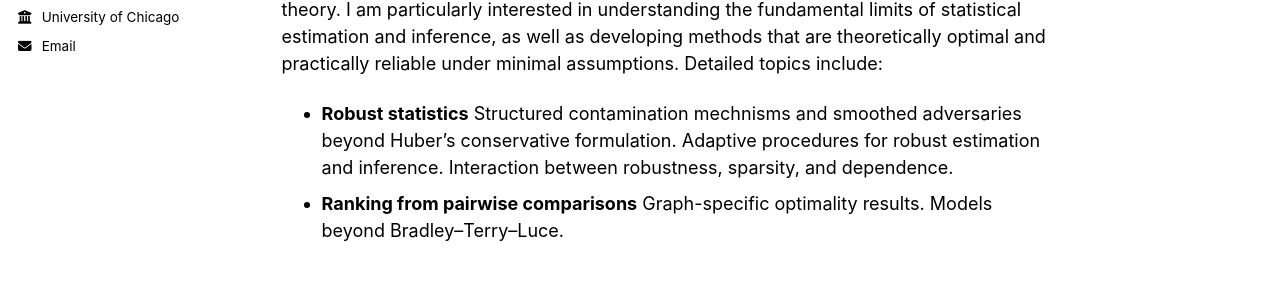
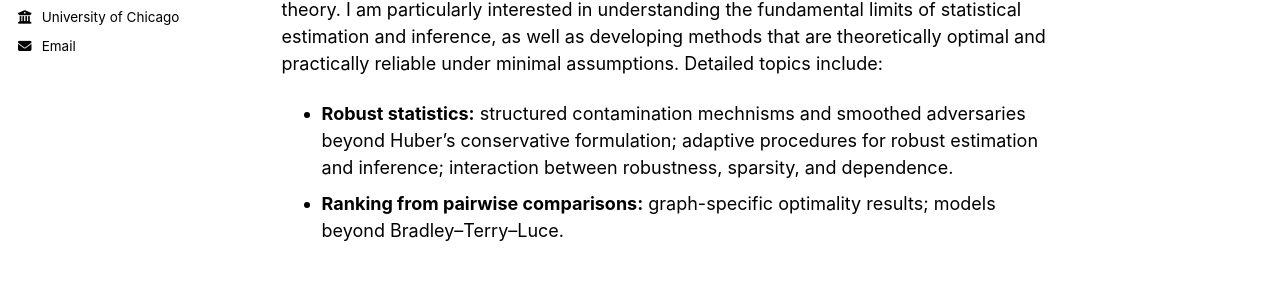
Before and after one commit to qiaosenwang/qiaosenwang.github.io, a Jekyll site: the page built from _pages/about.md, in a window 1280 px wide. Shown: the part 378-681 px from the top of the page. Built offline with Jekyll 4.4.1, drawn with Linux system fonts in a browser that asks for light colours; a script bundle is joined from its source files by our own code; library files that are not in the unit come from our copies.

```diff
--- a/_pages/about.md
+++ b/_pages/about.md
@@ -11,7 +11,5 @@ I am a Ph.D. student in Statistics at the University of Chicago, co-advised by P
 
 ## Research Interests
 My research lies broadly at the intersection of statistical machine learning and information theory. I am particularly interested in understanding the fundamental limits of statistical estimation and inference, as well as developing methods that are theoretically optimal and practically reliable under minimal assumptions. Detailed topics include:
-- **Robust statistics**
-  Structured contamination mechnisms and smoothed adversaries beyond Huber's conservative formulation. Adaptive procedures for robust estimation and inference. Interaction between robustness, sparsity, and dependence.
-- **Ranking from pairwise comparisons**
-  Graph-specific optimality results. Models beyond Bradley--Terry--Luce.
+- **Robust statistics:** structured contamination mechnisms and smoothed adversaries beyond Huber's conservative formulation; adaptive procedures for robust estimation and inference; interaction between robustness, sparsity, and dependence.
+- **Ranking from pairwise comparisons:** graph-specific optimality results; models beyond Bradley--Terry--Luce.
```
